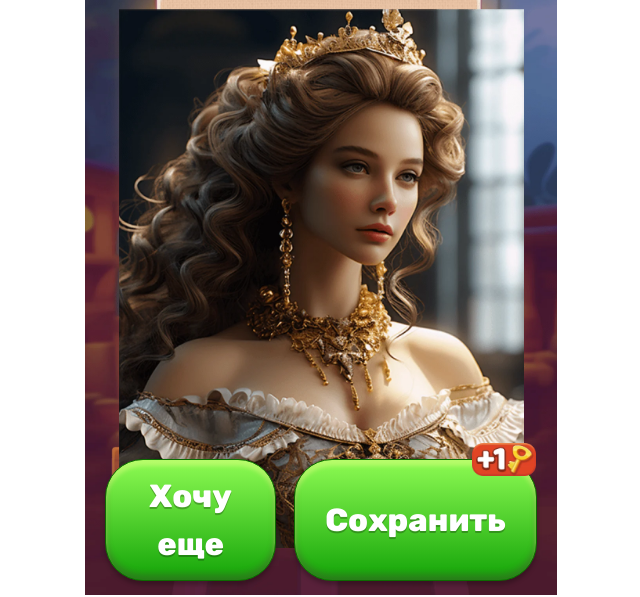
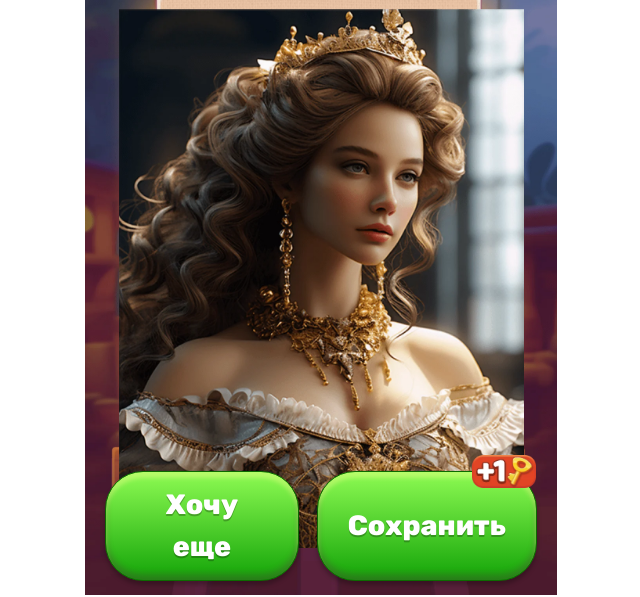
Before and after one commit to vadimvalid/mini-game-vk, a plain HTML site: page result.html in a window 1280 px wide. Shown: the part 203-800 px from the top of the page, without its empty margins (319-959 px from the left). Drawn offline with Linux system fonts and the light colour scheme.

Commit message:
fix result page

```diff
--- a/css/result.css
+++ b/css/result.css
@@ -31,6 +31,7 @@
   position: relative;
   flex: 1;
   padding: clamp(8px, 5vw, 12px) clamp(14px, 5vw, 30px);
+  font-size: clamp(18px, 5vw, 28px);
 }
 
 .result .buttons .btn > img {
```
